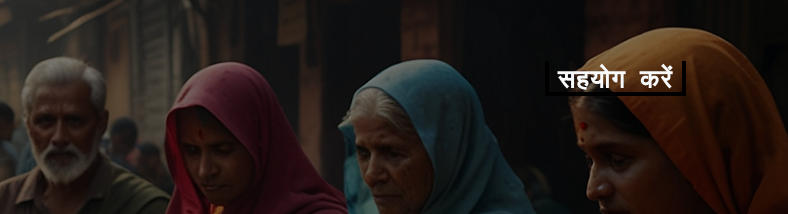
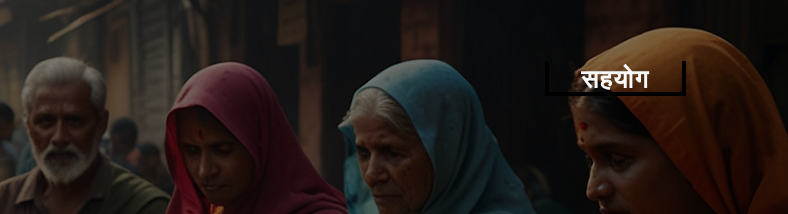
Before and after one commit to devxexe/Raghav-Jyoti-Jankalyan-Trust, a plain HTML site: page index.html in a window 1280 px wide. Shown: the top 214 px of the page, 492-1280 px from the left. Drawn offline with nearby package versions, Linux system fonts and the light colour scheme; a web font is replaced by a local one.

Commit message:
Update index.html

```diff
--- a/index.html
+++ b/index.html
@@ -24,7 +24,7 @@
   <div class="head-box d-flex justify-content-between align-items-center">
   <img src="icon.png" alt="icon" class="body1-icon">
 
-  <a href="#" class="text-decoration-none text-center text-light heads">सहयोग करें</a>
+  <a href="#" class="text-decoration-none text-center text-light heads">सहयोग </a>
   </div>
 
   </div>
```
